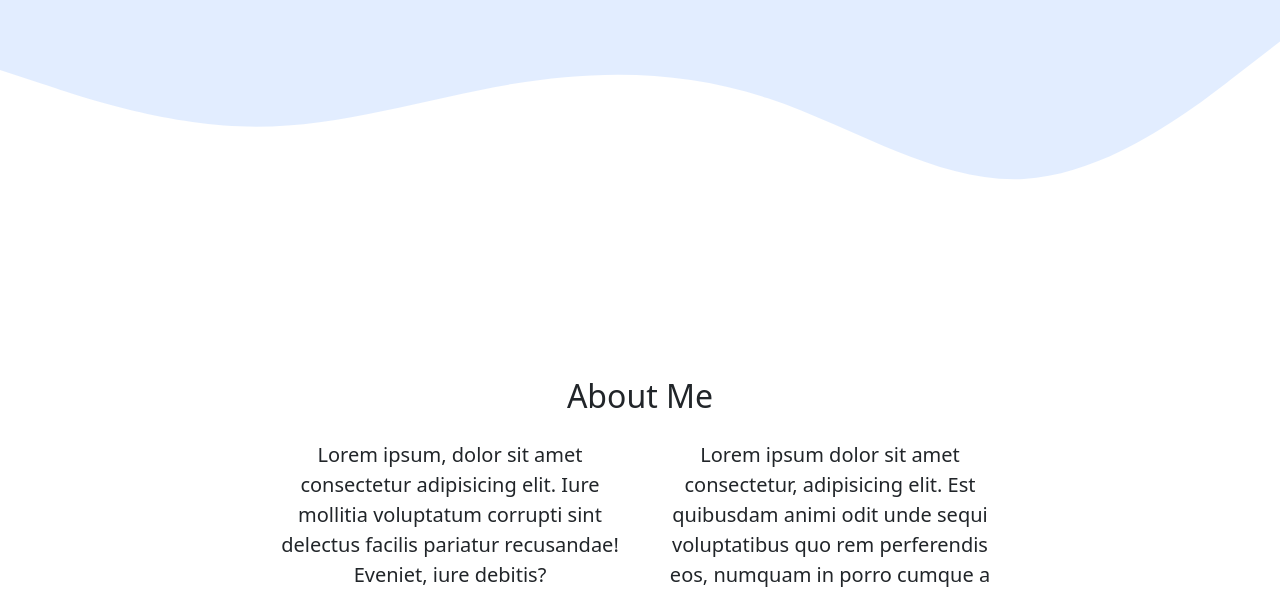
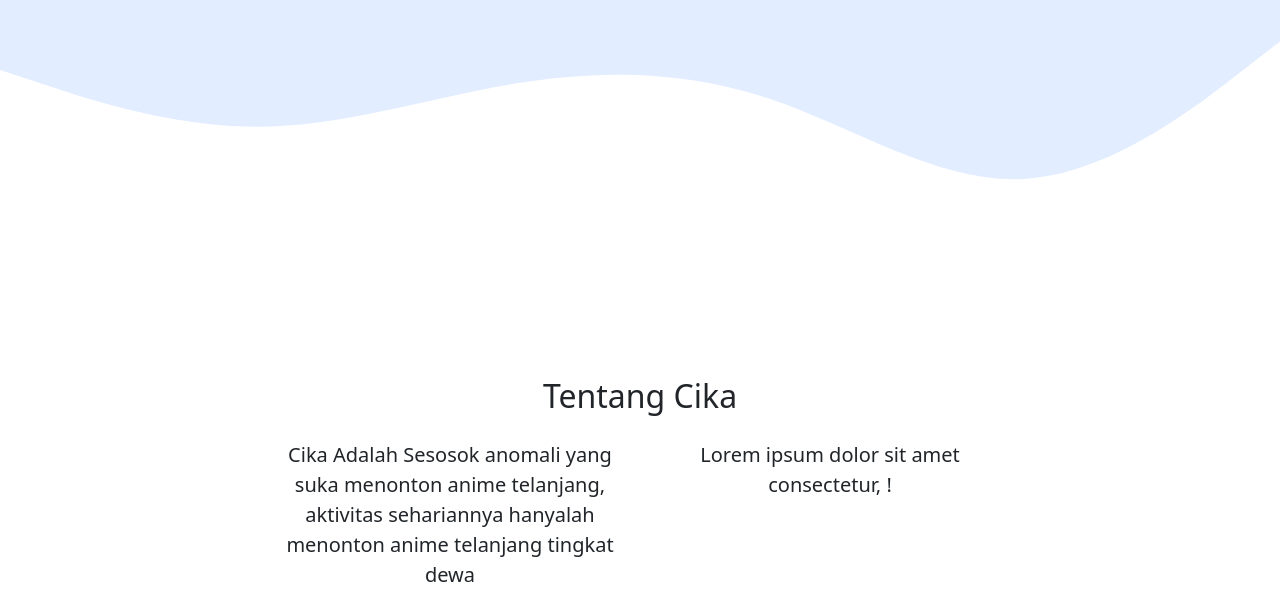
Before and after one commit to Xvannn07/cika-bauk-anjay, a plain HTML site: page index.html in a window 1280 px wide. Shown: the part 357-952 px from the top of the page. Drawn offline with nearby package versions, Linux system fonts and the light colour scheme.

Commit message:
Update index.html

```diff
--- a/index.html
+++ b/index.html
@@ -79,15 +79,15 @@
       <div class="container">
         <div class="row text-center mb-3">
           <div class="col" data-aos="fade-down">
-            <h2>About Me</h2>
+            <h2>Tentang Cika</h2>
           </div>
         </div>
         <div class="row justify-content-center fs-5 text-center">
           <div class="col-md-4" data-aos="fade-right">
-            <p>Lorem ipsum, dolor sit amet consectetur adipisicing elit. Iure mollitia voluptatum corrupti sint delectus facilis pariatur recusandae! Eveniet, iure debitis?</p>
+            <p>Cika Adalah Sesosok anomali yang suka menonton anime telanjang, aktivitas sehariannya hanyalah menonton anime telanjang tingkat dewa</p>
           </div>
           <div class="col-md-4" data-aos="fade-left">
-            <p>Lorem ipsum dolor sit amet consectetur, adipisicing elit. Est quibusdam animi odit unde sequi voluptatibus quo rem perferendis eos, numquam in porro cumque a hic!</p>
+            <p>Lorem ipsum dolor sit amet consectetur, !</p>
           </div>
         </div>
       </div>
```
